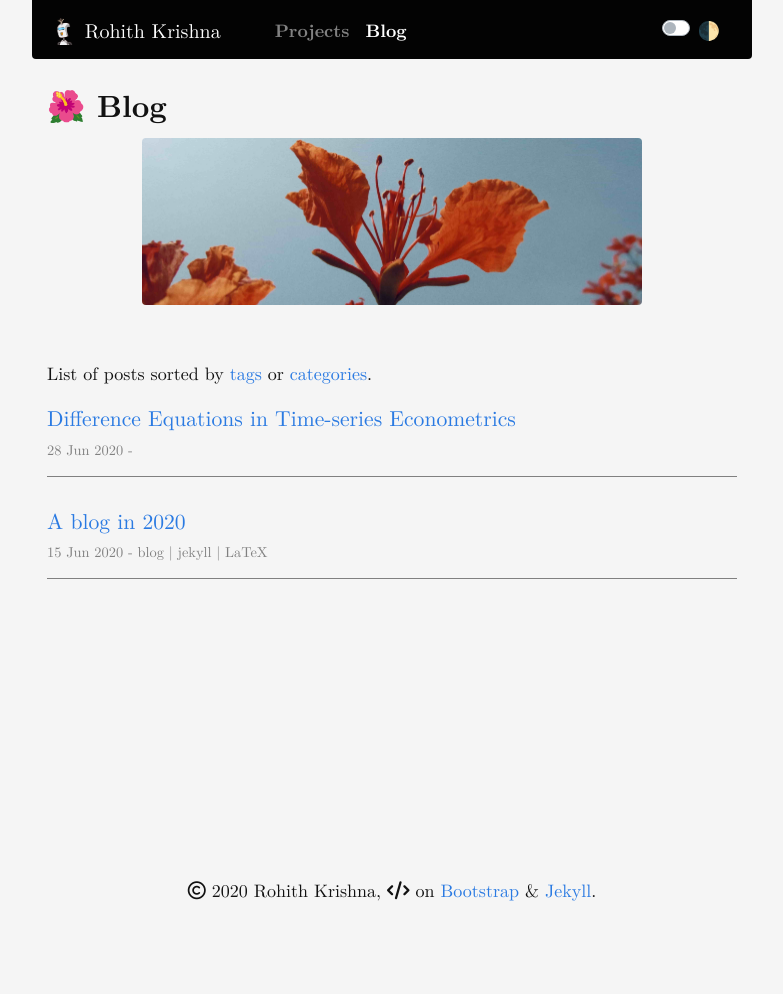
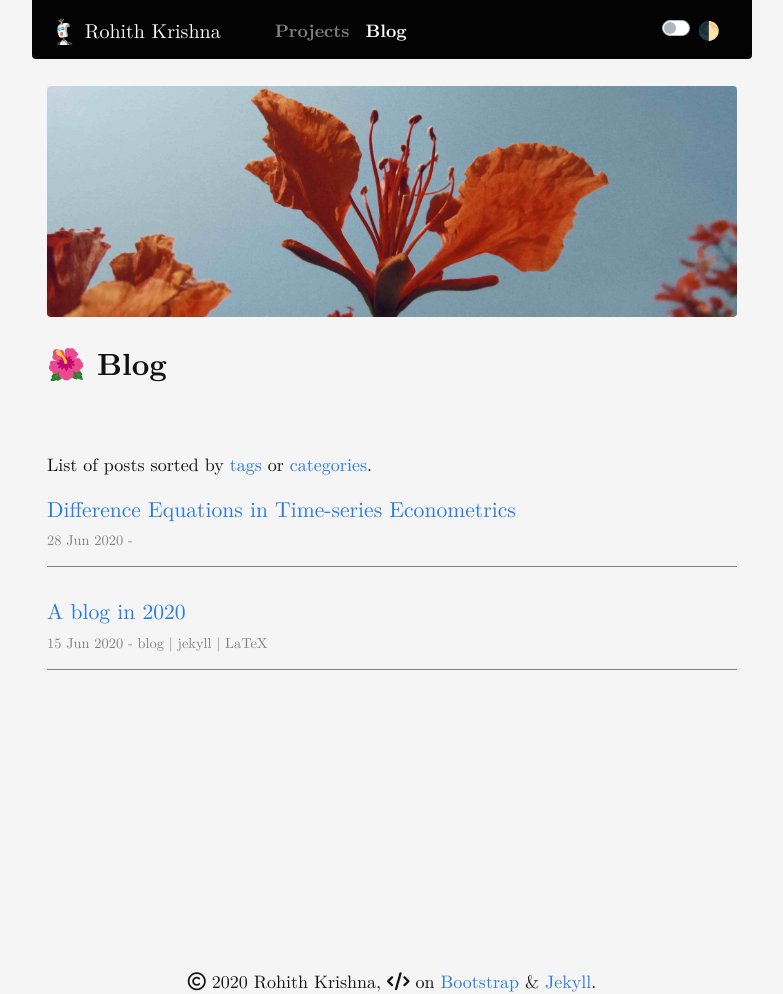
Before and after one commit to rohithmay/rohithmay.github.io, a Jekyll site: the page built from blog/index.html, in a window 1280 px wide. Shown: the whole page, without its empty margins (248-1031 px from the left). Built offline with Jekyll 4.4.1, drawn with Linux system fonts in a browser that asks for light colours; nearby versions of some CDN libraries; a style sheet for code colours, icons or effects is not loaded; before the commit the page ends 903 px from its top, so only the background shows below that.

Commit message:
Update index.html

```diff
--- a/blog/index.html
+++ b/blog/index.html
@@ -8,23 +8,19 @@ permalink: /blog
 
     <div class="col ml-auto mr-auto">
 
-          <div align="left">
 
 
+            <div align="center">
+           <img style="margin: 0px 0 0px 0;"
+               src="/images/img17-min.jpg"
+               class="rounded"
+               width = "700"/></div> <br/>
+
+            <div align="left">
               <h1 class="display-5">🌺 Blog</h1>
               <!-- <em> Previously called chaos, figs and memories. </em> <br/><br/> -->
-
-                <div align="center">
-              <img style="margin: 0px 0 0px 0;"
-                   src="/images/img17-min.jpg"
-                   class="rounded"
-                   width = "500"/></div>
-
                    <br/> <br/>
-
-
-         </div>
-
+            </div>
 
         <p>
           List of posts sorted by <a href="/blog/tags">tags</a> or <a href="/categories">categories</a>.
```
